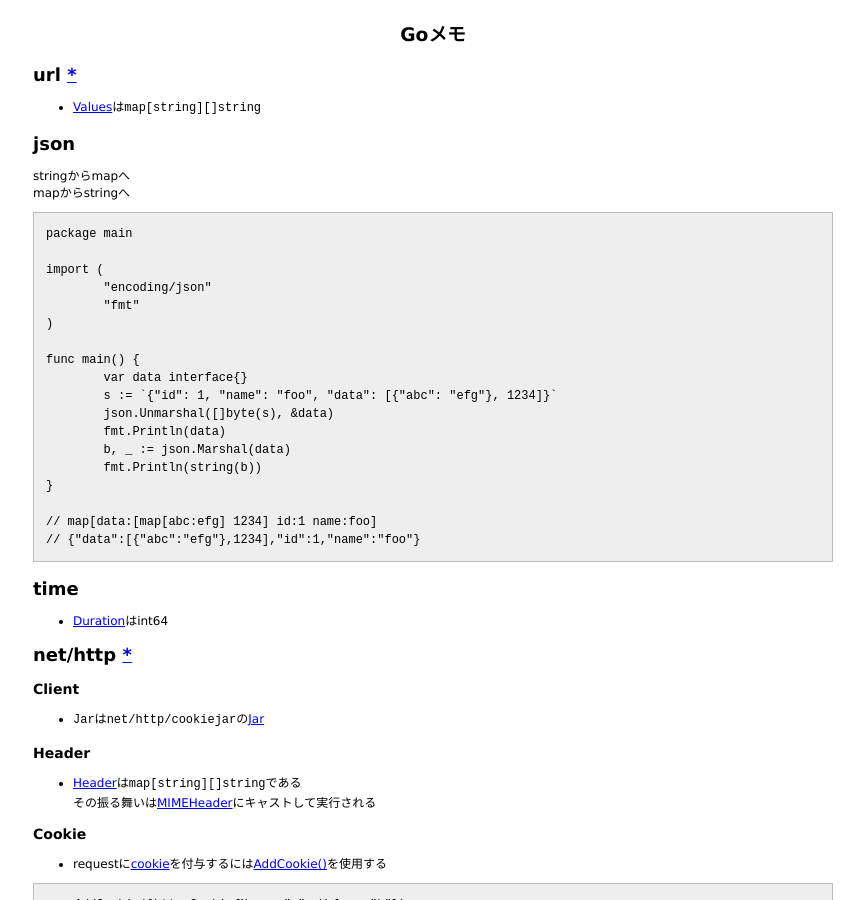
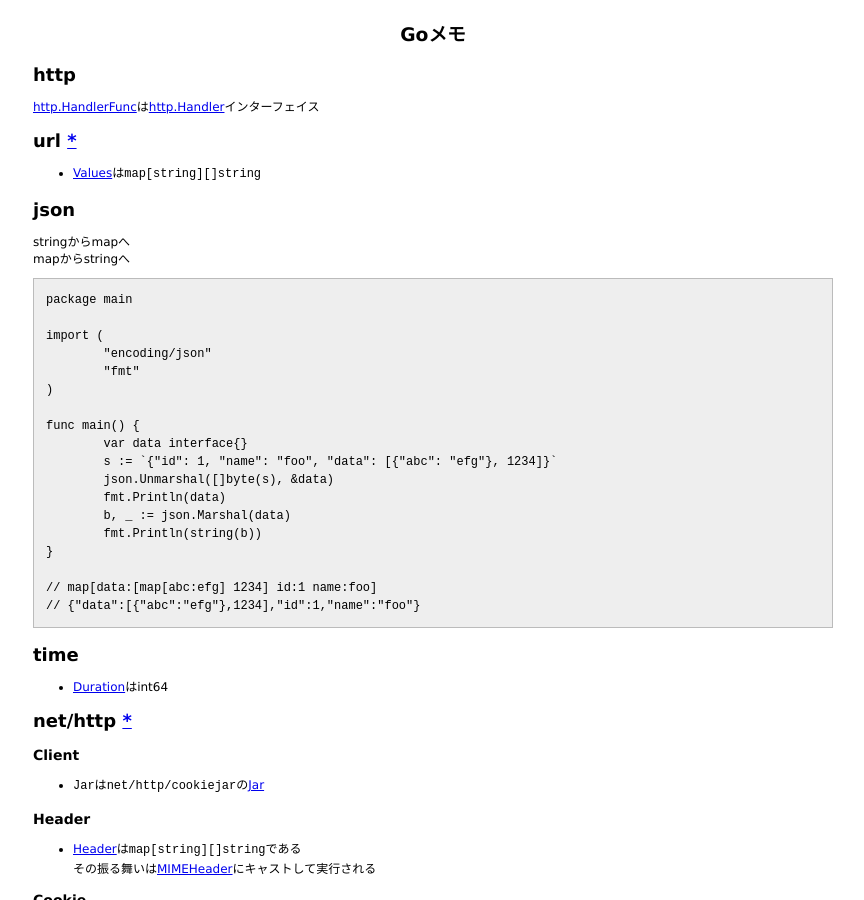
Before and after one commit to 38elements/38elements.github.com, a Jekyll site: the page built from _posts/2017-08-12-go.md, in a window 1280 px wide and 900 px high. Shown: the whole window, without its empty margins (207-1071 px from the left). Built offline with Jekyll 4.4.1, drawn with Linux system fonts in a browser that asks for light colours.

Commit message:
Update 2017-08-12-go.md

```diff
--- a/_posts/2017-08-12-go.md
+++ b/_posts/2017-08-12-go.md
@@ -2,6 +2,10 @@
 layout: posts
 title: Goメモ
 ---
+
+## http
+
+[http.HandlerFunc](https://golang.org/pkg/net/http/#HandlerFunc)は[http.Handler](https://golang.org/pkg/net/http/#Handler)インターフェイス
 
 ## url [\*](https://golang.org/pkg/net/url)
 
```
